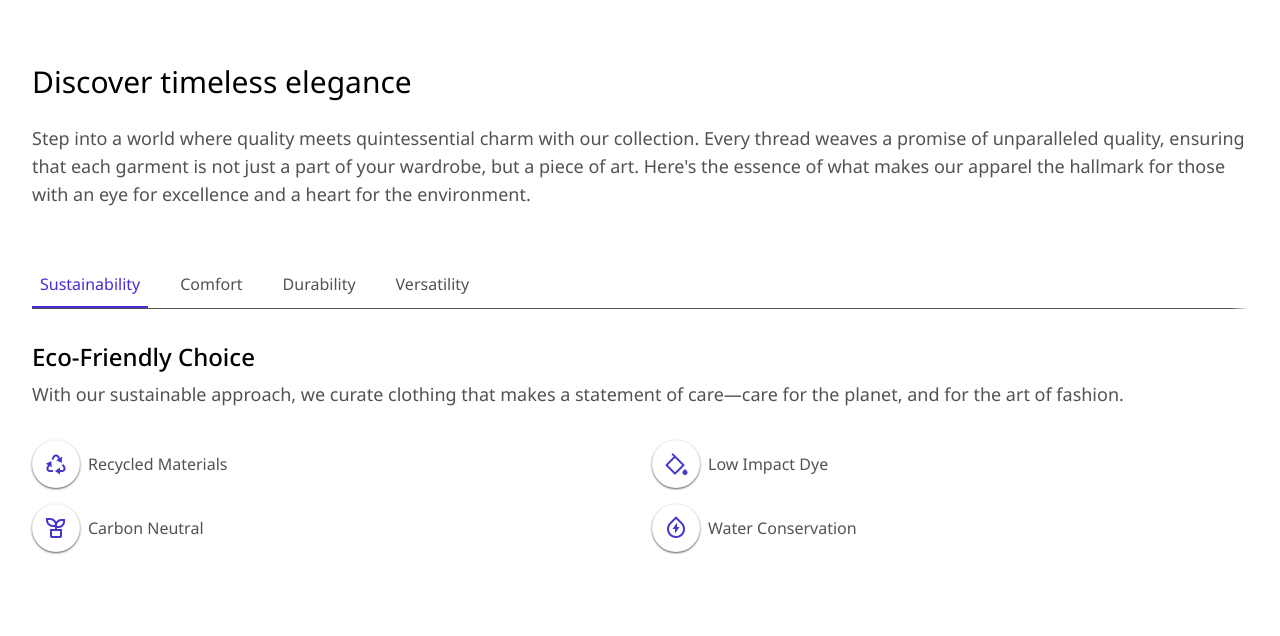
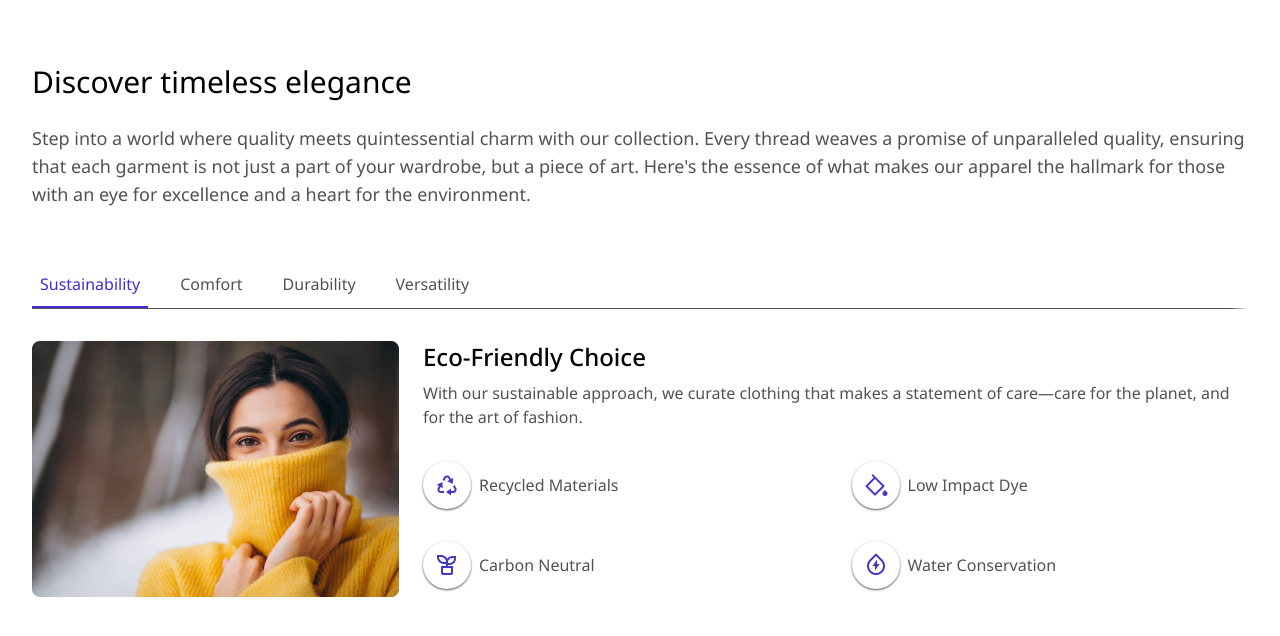
Before and after one commit to AbuBakr-S/product-specifications-section, a React (Vite) app: page / in a window 1280 px wide. Shown: the top 636 px of the page. Built offline with nearby package versions, Linux system fonts and the light colour scheme.

Commit message:
feat: add browser layout

```diff
--- a/src/App.tsx
+++ b/src/App.tsx
@@ -1,5 +1,6 @@
 import productImageMobile from './assets/product-img-main-mobile.jpg';
 import productImageTablet from './assets/product-img-main-tablet.jpg';
+import productImageDesktop from './assets/product-img-main-desktop.jpg';
 import vectorIcon from './assets/vectorIcon.png';
 import paintIcon from './assets/paintIcon.png';
 import plantIcon from './assets/plantIcon.png';
@@ -70,7 +71,7 @@ function App() {
           role="tabpanel"
           id="tab-panel-1"
           aria-labelledby="tab-1"
-          className="mt-8"
+          className="mt-8 md:flex md:flex-col lg:flex-row lg:gap-6"
         >
 
           <img
@@ -85,9 +86,17 @@ function App() {
             className="hidden lg:hidden md:block w-full aspect-[704/384]"
           />
 
-          <h2 className="text-2xl font-medium mt-8">Eco-Friendly Choice</h2>
-          <p className="mt-2 text-secondary">With our sustainable approach, we curate clothing that makes a statement of care—care for the planet, and for the art of fashion.</p>
-          <ul className="mt-8 w-[259px] md:w-full text-base flex flex-col space-y-4 md:grid md:grid-cols-2 md:gap-x-6 md:gap-y-4 md:space-y-0">
+          <img
+            src={productImageDesktop}
+            // src="https://placehold.co/367x256"
+            alt="Tablet"
+            className="lg:block hidden w-[367px] h-auto aspect-[367/256]"
+          />
+
+          <div className="flex flex-col">
+            <h2 className="text-2xl font-medium lg:mt-0 mt-8">Eco-Friendly Choice</h2>
+            <p className="mt-2 text-base">With our sustainable approach, we curate clothing that makes a statement of care—care for the planet, and for the art of fashion.</p>
+            <ul className="mt-8 w-[259px] md:w-full text-base flex flex-col gap-y-4 md:grid md:grid-cols-2 md:gap-y-8 md:gap-x-12 lg:gap-8 md:space-y-0">
               <li className="flex h-12 gap-2 items-center">
                 <span className="w-12 flex items-center justify-center shadow-soft h-12 rounded-full">
                   <img src={vectorIcon} height="24" width="24" />
@@ -113,6 +122,8 @@ function App() {
                 <span>Water Conservation</span>
               </li>
             </ul>
+          </div>
+
         </section>
 
         <section
```
Also changed, not shown: src/assets/product-img-main-desktop.jpg (added). Lines whose indentation alone changed are shown as unchanged.
